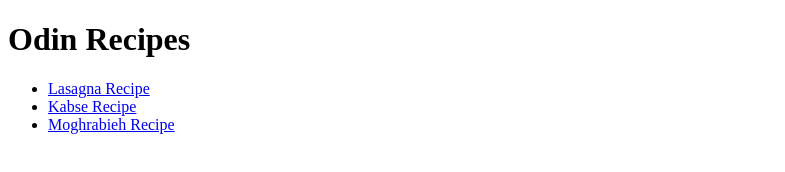
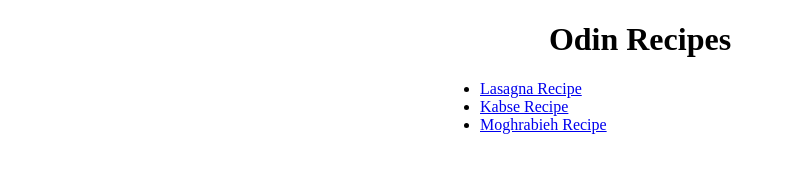
Before and after one commit to Kayotik11/odin-recipes, a plain HTML site: page index.html in a window 1280 px wide. Shown: the whole page, without its empty margins (0-785 px from the left). Drawn offline with Linux system fonts and the light colour scheme.

Commit message:
some css styling to the website

```diff
--- a/index.html
+++ b/index.html
@@ -3,15 +3,17 @@
 <head>
     <meta charset="UTF-8">
     <meta name="viewport" content="width=device-width, initial-scale=1.0">
-    <title>index.html</title>
+    <title>Odin Recipes</title>
+    <link rel="stylesheet" href="styles.css">
 </head>
 <body>
+    <div class="center_body">
     <h1>Odin Recipes</h1>
     <ul>
         <li><a href="recipes/lasagna.html">Lasagna Recipe</a></li>
         <li><a href="recipes/kabse.html">Kabse Recipe</a></li>
         <li><a href="recipes/moghrabieh.html">Moghrabieh Recipe</a></li>
     </ul>
-
+    </div>
 </body>
 </html>
--- /dev/null
+++ b/styles.css
@@ -0,0 +1,8 @@
+.center_body {
+    width: 400px;
+    margin: 10px auto;
+}
+
+h1 {
+    text-align: center;
+}
```
Also changed, not shown: recipes/kabse.html (+3 -0 lines).
